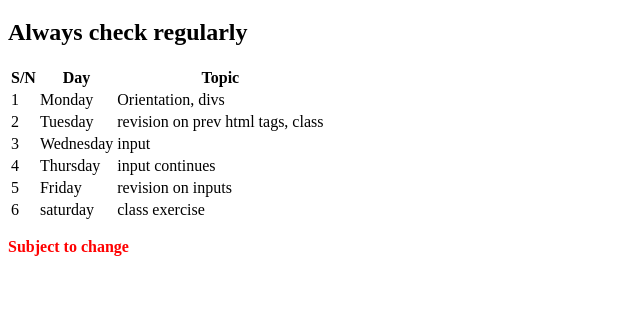
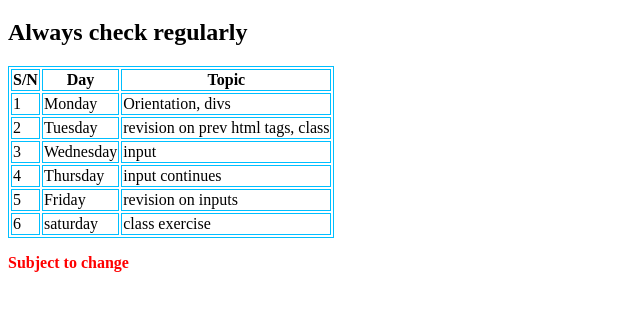
Before and after one commit to Bigboss298/Timetable, a plain HTML site: page index.html in a window 1280 px wide. Shown: the part 87-398 px from the top of the page, without its empty margins (0-640 px from the left). Drawn offline with Linux system fonts and the light colour scheme.

Commit message:
Update index.html

```diff
--- a/index.html
+++ b/index.html
@@ -1,10 +1,20 @@
 <!Doctype html>
 <html lang="en-us">
   <head>Batch 2 Timetable</head>
+  <style>
+      table
+      {
+          border: 1px solid deepskyblue;
+      }
+      td, th
+      {
+          border: 1px solid deepskyblue;
+      }
+  </style>
   <body>
     <h1>Batch 2 Time table</h1>
     <h2>Always check regularly</h2>
-    <table style="border: 2px solid black>
+    <table>
       <thead>
       <tr>
         <th>S/N</th>
```
